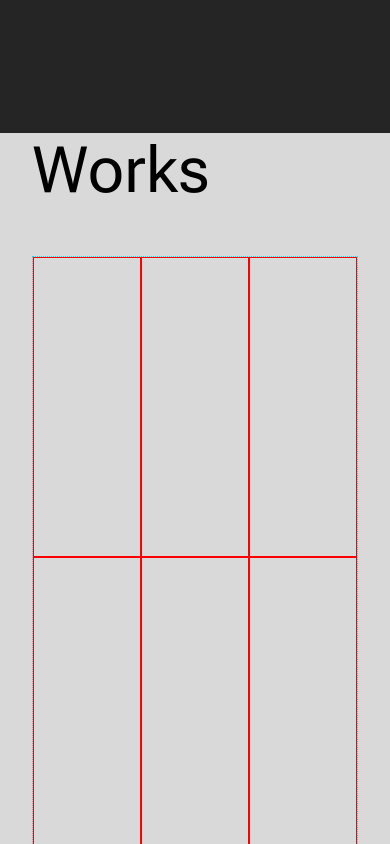
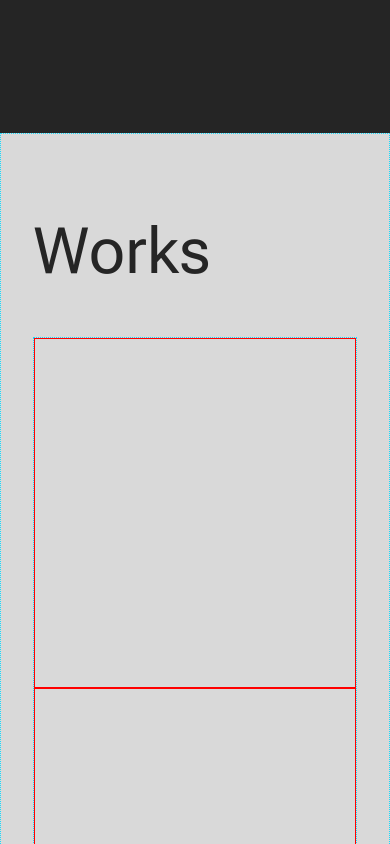
Before and after one commit to luigitarallo/my-portfolio, a React (Vite) app: page / in a window 390 px wide. Shown: the part 4960-5804 px from the top of the page. Built offline with nearby package versions, Linux system fonts and the light colour scheme.

Commit message:
add media query for small screen

```diff
--- a/src/components/Works.css
+++ b/src/components/Works.css
@@ -1,7 +1,11 @@
 #works {
   background-color: #d9d9d9;
-  height: 100vh;
   width: 100%;
+  padding: 5rem 0;
+}
+
+#works h2 {
+  color: #252525;
 }
 
 .works-row {
@@ -12,5 +16,17 @@
 .works-col {
   display: flex;
   width: calc(100% / 3);
-  height: 300px;
+  height: 350px;
 }
+
+@media screen and (max-width: 920px) {
+  .works-col {
+    width: 50%;
+  }
+}
+
+@media screen and (max-width: 610px) {
+  .works-col {
+    width: 100%;
+  }
+}
--- a/src/components/Works.tsx
+++ b/src/components/Works.tsx
@@ -2,7 +2,7 @@ import "./Works.css";
 
 export function Works() {
   return (
-    <section id="works">
+    <section id="works" className="debug-1">
       <div className="container">
         <h2>Works</h2>
         <div className="works-row debug-1">
```
